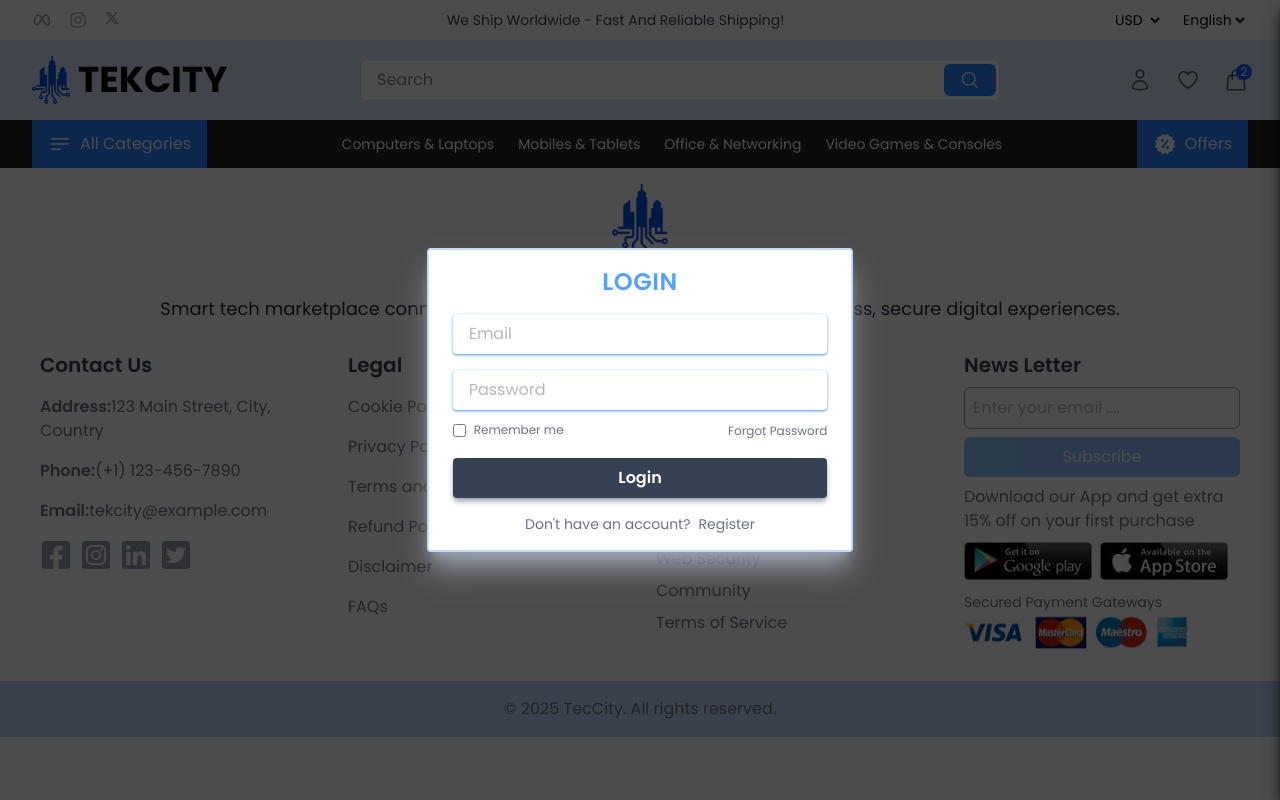
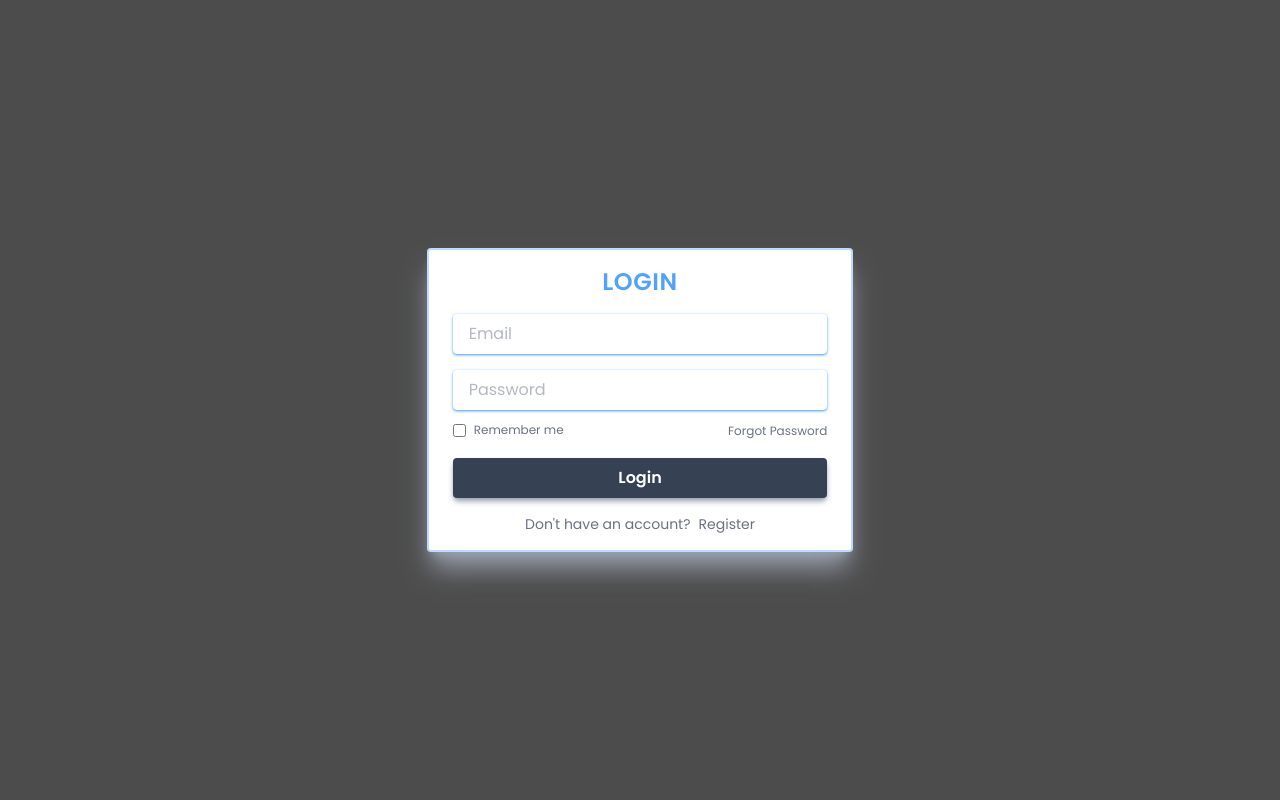
Before and after one commit to muhammadh03/front, a React (Vite) app: page /login in a window 1280 px wide. Built offline with nearby package versions, Linux system fonts and the light colour scheme.

Commit message:
small updates

```diff
--- a/src/App.jsx
+++ b/src/App.jsx
@@ -16,14 +16,15 @@
         <ScrollToTop />
         <Toaster position='top-right' />
         <Routes>
-          {/* Standalone login page */}
-          {/* <Route path="/login" element={<Login />} /> */}
+          {/* Standalone login and register page */}
+          <Route path="/login" element={<Login />} />
+          <Route path="/register" element={<Register />} />
 
           {/* All other pages wrapped in UserLayout */}
           <Route path="/" element={<UserLayout />}>
             <Route index element={<Home />} />
-            <Route path="/login" element={<Login />} />
-            <Route path="/register" element={<Register />} />
+            {/* <Route path="/login" element={<Login />} /> */}
+            {/* <Route path="/register" element={<Register />} /> */}
             <Route path="/:category/collections/all" element={<Collection />} />
             <Route path="/flash-deals/collections/all" element={<FlashDealsCollection />} />
             <Route path='product/:id' element={<ProductDetails />} />
--- a/src/Pages/Login.jsx
+++ b/src/Pages/Login.jsx
@@ -11,14 +11,14 @@
     // }
 
     return (
-        <div className='bg-black/70 fixed top-0 left-0 w-full'>
+        <div className='bg-black/70 fixed top-0 left-0 w-full mx-auto h-screen flex items-center justify-center overflow-auto'>
             {/* <div>
                 <button onClick={toggleClose}>
                     <IoMdCloseCircle className='h-5 w-5 md:h-6 md:w-6 text-blue-400 hover:text-blue-600' />
                 </button>
             </div> */}
             {/* {close && */}
-            <div className='mx-auto lg:h-screen flex items-center justify-center'>
+            {/* <div className='flex items-center justify-center'> */}
             <div className='w-full md:w-1/2 lg:w-1/3 flex flex-col gap-4 bg-white text-gray-500 py-4 px-6 rounded-sm shadow-xl shadow-gray-400 border-2 border-blue-200'>
                 <div className='text-center'>
                     <h1 className='text-2xl text-blue-400 font-semibold tracking-wide'>LOGIN</h1>
@@ -60,7 +60,7 @@
                     <Link to="/register" className='hover:text-blue-400'>Register</Link>
                 </div>
             </div>
-            </div>
+            {/* </div> */}
             {/* } */}
         </div>
     )
--- a/src/Pages/Register.jsx
+++ b/src/Pages/Register.jsx
@@ -3,8 +3,8 @@
 
 const Register = () => {
     return (
-        <div className='bg-black/70 fixed top-0 left-0 w-full'>
-            <div className='mx-auto lg:h-screen flex items-center justify-center'>
+        <div className='bg-black/70 fixed top-0 left-0 w-full mx-auto h-screen flex items-center justify-center overflow-y-scroll  lg:overflow-auto hide-scrollbar'>
+            {/* <div className='mx-auto lg:h-screen flex items-center justify-center'> */}
             <div className='w-full md:w-1/2 lg:w-1/3 flex flex-col gap-6 bg-white text-gray-500 py-4 px-6 rounded-sm shadow-xl shadow-gray-400 border-2 border-blue-200'>
                 <div className='text-center'>
                     <h1 className='text-2xl text-blue-400 font-semibold tracking-wide'>REGISTER</h1>
@@ -68,7 +68,7 @@
                     <Link to="/login" className='hover:text-blue-400'>Login</Link>
                 </div>
             </div>
-            </div>
+            {/* </div> */}
         </div>
     )
 }
```
Lines whose indentation alone changed are shown as unchanged.
